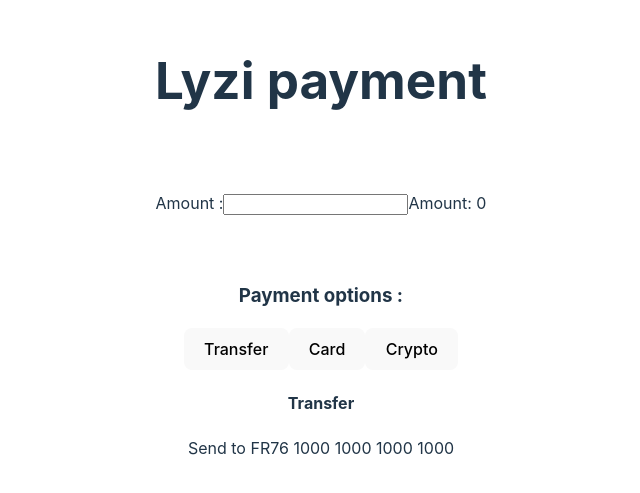
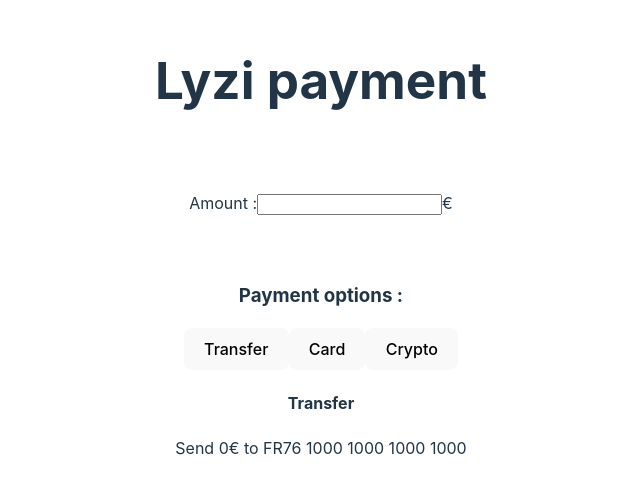
Before and after one commit to m1m1s1ku/lyzi-frontend, a React (Vite) app: page / in a window 1280 px wide. Shown: the part 161-654 px from the top of the page, without its empty margins (319-959 px from the left). Built offline with nearby package versions, Linux system fonts and the light colour scheme.

Commit message:
set amount in payment forms

```diff
--- a/src/App.tsx
+++ b/src/App.tsx
@@ -14,8 +14,7 @@ function App() {
           <span>Amount :</span>
           <input type="number" onInput={(e) => {
             setAmount(parseFloat((e.target as HTMLInputElement).value));
-          }}></input>
-          Amount: {amount}
+          }}></input>€
         </p>
       </div>
       <div>
@@ -27,15 +26,17 @@ function App() {
         </div>
         {paymentMode === 0 ? <div>
           <h4>Transfer</h4>
-          <div>Send to FR76 1000 1000 1000 1000</div>
+          <div>Send {amount}€ to FR76 1000 1000 1000 1000</div>
         </div> : <div></div>}
         {paymentMode === 1 ? <div>
           <h4>Card</h4>
+          <p>Amount : {amount}€</p>
           <label>Card number </label>
           <input type="text"></input>
         </div> : <div></div>}
         {paymentMode === 2 ? <div>
           <h4>Crypto</h4>
+          <p>Amount : {amount}€</p>
           <div>Send to wallet 1Lbcfr7sAHTD9CgdQo3HTMTkV8LK4ZnX71</div>
           <button onClick={() => {
             setTimeout(() => {
```
